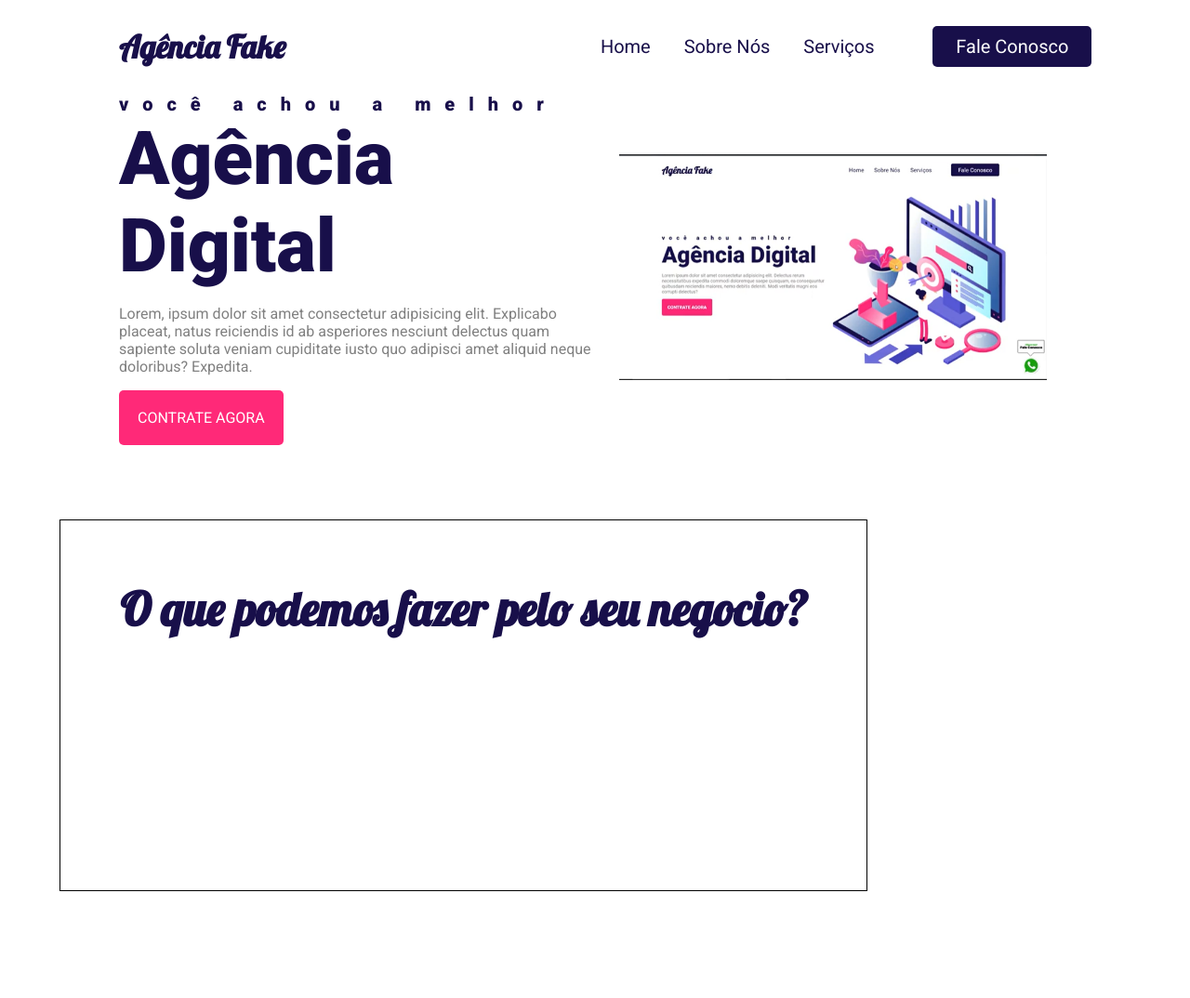
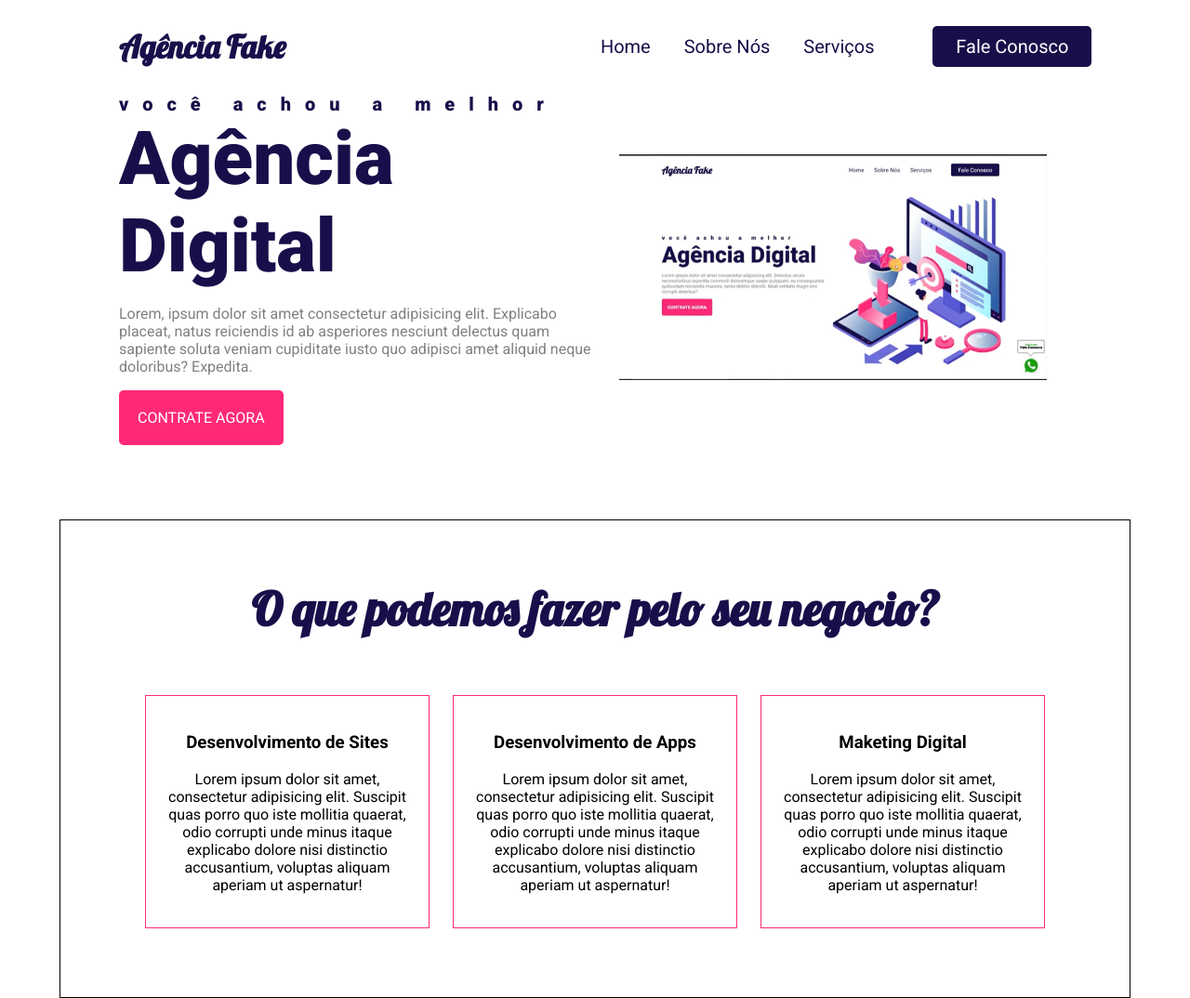
Before and after one commit to Senutna/P-gina-Web-Ag-ncia-Fake, a plain HTML site: page index.html in a window 1280 px wide. Shown: the whole page at 93% size. Before the commit the page ends 959 px from the top, so only its background shows below. Drawn offline with Linux system fonts and the light colour scheme.

Commit message:
Cards no fim da página

```diff
--- a/css/estilo.css
+++ b/css/estilo.css
@@ -116,9 +116,9 @@ section{
     border: 1px solid black;
     margin-left: 5%;
     margin-right: 5%;
-    height: 400px;
     padding: 5%;
     text-align: center;
+    width: 90%;
 }
 
 section h2{
@@ -129,3 +129,16 @@ section h2{
     font-weight: bold;
     color: #180F4A;
 }
+
+.servicos{
+    display: inline-block;
+    margin-top: 5%;
+}
+
+.card{
+    display: inline-block;
+    width: 30%;
+    padding: 20px;
+    margin: 1%;
+    border:1px solid #FF2978;
+}
--- a/index.html
+++ b/index.html
@@ -36,6 +36,23 @@
 
     <section>
         <h2>O que podemos fazer pelo seu negocio?</h2>
+        <div class="servicos">
+            <div class="card">
+                <h3>Desenvolvimento de Sites</h3>
+                <p>Lorem ipsum dolor sit amet, consectetur adipisicing elit. Suscipit quas porro quo iste mollitia quaerat, odio corrupti unde minus itaque explicabo dolore nisi distinctio accusantium, voluptas aliquam aperiam ut aspernatur!</p>
+
+            </div>
+            <div class="card">
+                <h3>Desenvolvimento de Apps</h3>
+                <p>Lorem ipsum dolor sit amet, consectetur adipisicing elit. Suscipit quas porro quo iste mollitia quaerat, odio corrupti unde minus itaque explicabo dolore nisi distinctio accusantium, voluptas aliquam aperiam ut aspernatur!</p>
+
+            </div>
+            <div class="card">
+                <h3>Maketing Digital</h3>
+                <p>Lorem ipsum dolor sit amet, consectetur adipisicing elit. Suscipit quas porro quo iste mollitia quaerat, odio corrupti unde minus itaque explicabo dolore nisi distinctio accusantium, voluptas aliquam aperiam ut aspernatur!</p>
+
+            </div>
+        </div>
     </section>
 </body>
 </html>
```
